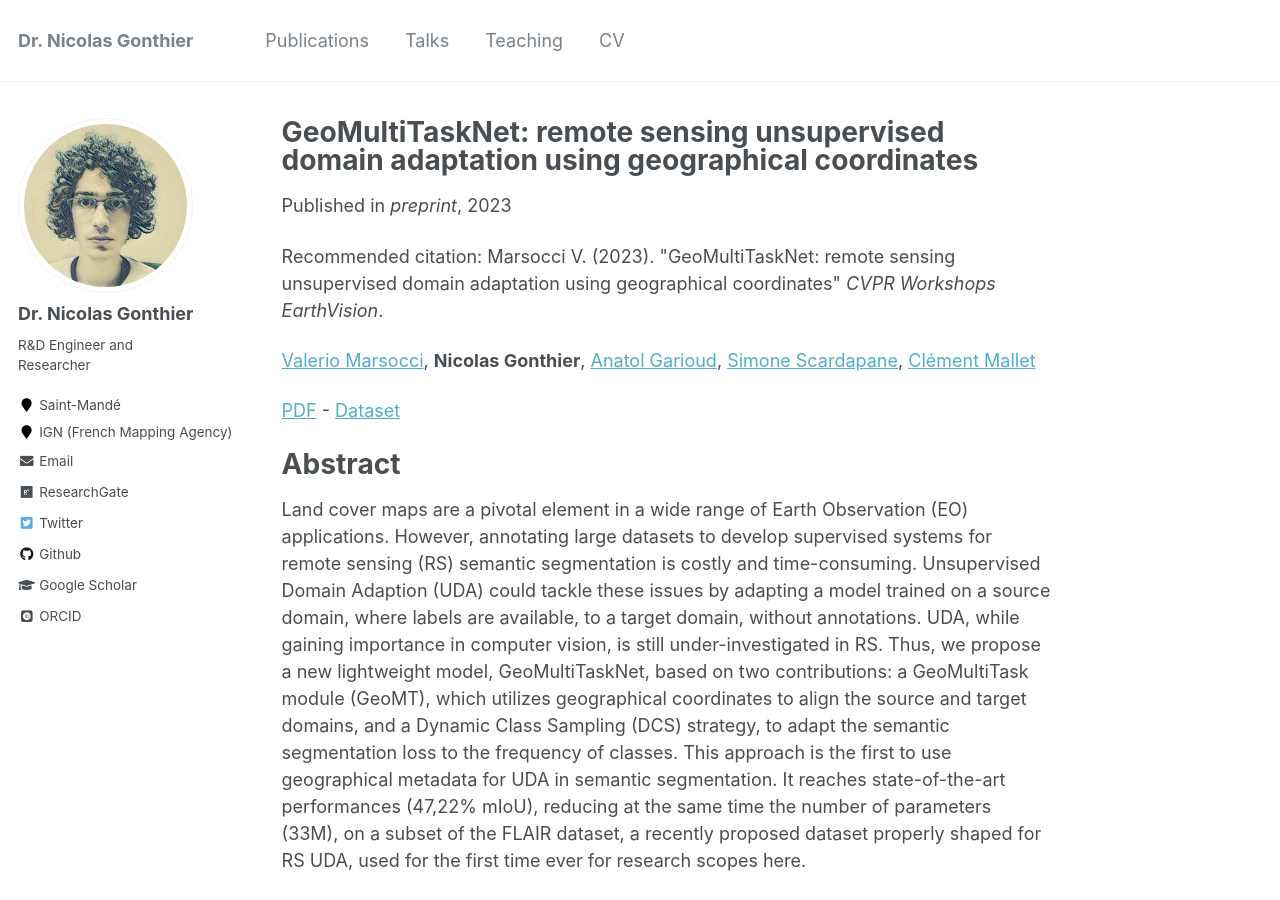
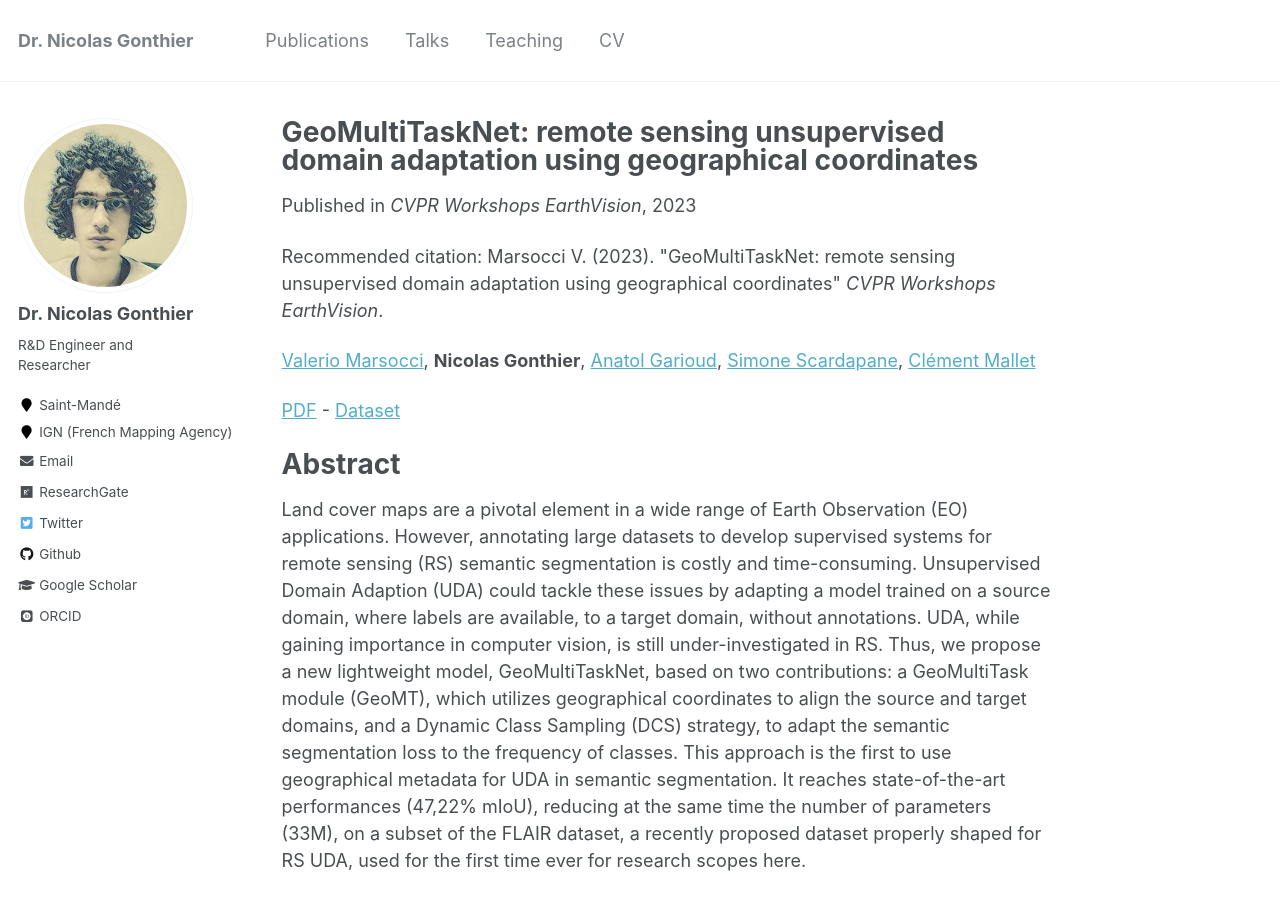
Before and after one commit to ngonthier/ngonthier.github.io, a Jekyll site: the page built from _publications/2023-GeoMultiTaskNet-EarthVision.md, in a window 1280 px wide and 900 px high. Built offline with Jekyll 4.4.1, drawn with Linux system fonts in a browser that asks for light colours; some web fonts are replaced.

Commit message:
Update 2023-GeoMultiTaskNet-EarthVision.md

```diff
--- a/_publications/2023-GeoMultiTaskNet-EarthVision.md
+++ b/_publications/2023-GeoMultiTaskNet-EarthVision.md
@@ -4,7 +4,7 @@ collection: publications
 permalink: /publication/2023-GeoMultiTaskNet-EarthVision
 excerpt: 'This paper is about domain adaptation in remote sensing based on using geographical coordinates of the patches.'
 date: 2023-04-19
-venue: 'preprint'
+venue: 'CVPR Workshops EarthVision'
 #paperurl:
 citation: 'Marsocci V. (2023). &quot;GeoMultiTaskNet: remote sensing unsupervised domain adaptation using geographical coordinates&quot; <i>CVPR Workshops EarthVision</i>.'
 ---
```
